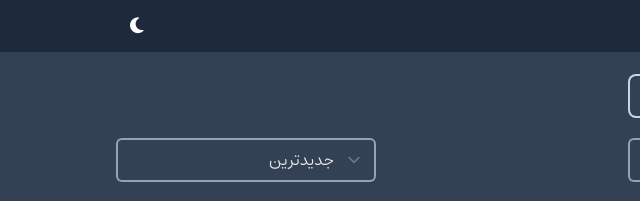
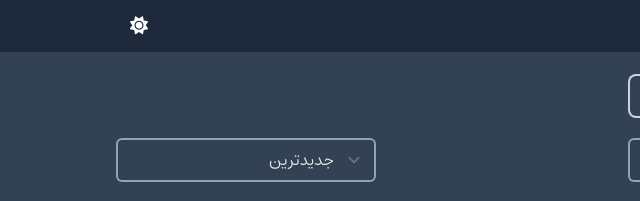
Before and after one commit to the-siavash/inventory-app-js, a website with bundled scripts: page public/index.html in a window 1280 px wide. Both pictures are taken after a click on the button 149 px from the left and 26 px from the top of the page. Shown: the top 201 px of the page, 10-650 px from the left. Built offline with nearby package versions, Linux system fonts and the light colour scheme.

Commit message:
fix: change light and dark icon oreder

```diff
--- a/public/index.html
+++ b/public/index.html
@@ -13,8 +13,8 @@
       <div class="container mx-auto xl:max-w-5xl py-3 px-3 flex justify-between items-center">
         <h1 class="font-bold">اپلیکیشن انبارداری</h1>
         <button class="text-lg" id="toggler">
-          <i class="fa-solid fa-sun align-middle" id="light-mode"></i>
-          <i class="fa-solid fa-moon align-middle hidden" id="dark-mode"></i>
+          <i class="fa-solid fa-sun align-middle hidden" id="light-mode" title="light mode"></i>
+          <i class="fa-solid fa-moon align-middle" id="dark-mode" title="dark mode"></i>
         </button>
       </div>
     </nav>
--- a/src/js/app.js
+++ b/src/js/app.js
@@ -18,13 +18,13 @@ const toggler = document.querySelector('#toggler');
 const lightMode = document.querySelector('#light-mode');
 const darkMode = document.querySelector('#dark-mode');
 toggler.addEventListener('click', (event) => {
-  if (event.target.id === 'light-mode') {
+  if (event.target.id === 'dark-mode') {
+    lightMode.classList.remove('hidden');
+    darkMode.classList.add('hidden');
+    document.querySelector('html').classList.add('dark');
+  } else {
     lightMode.classList.add('hidden');
     darkMode.classList.remove('hidden');
-    document.querySelector('html').classList.add('dark');
-  } else {
-    lightMode.classList.remove('hidden');
-    darkMode.classList.add('hidden');
     document.querySelector('html').classList.remove('dark');
   }
 });
```
